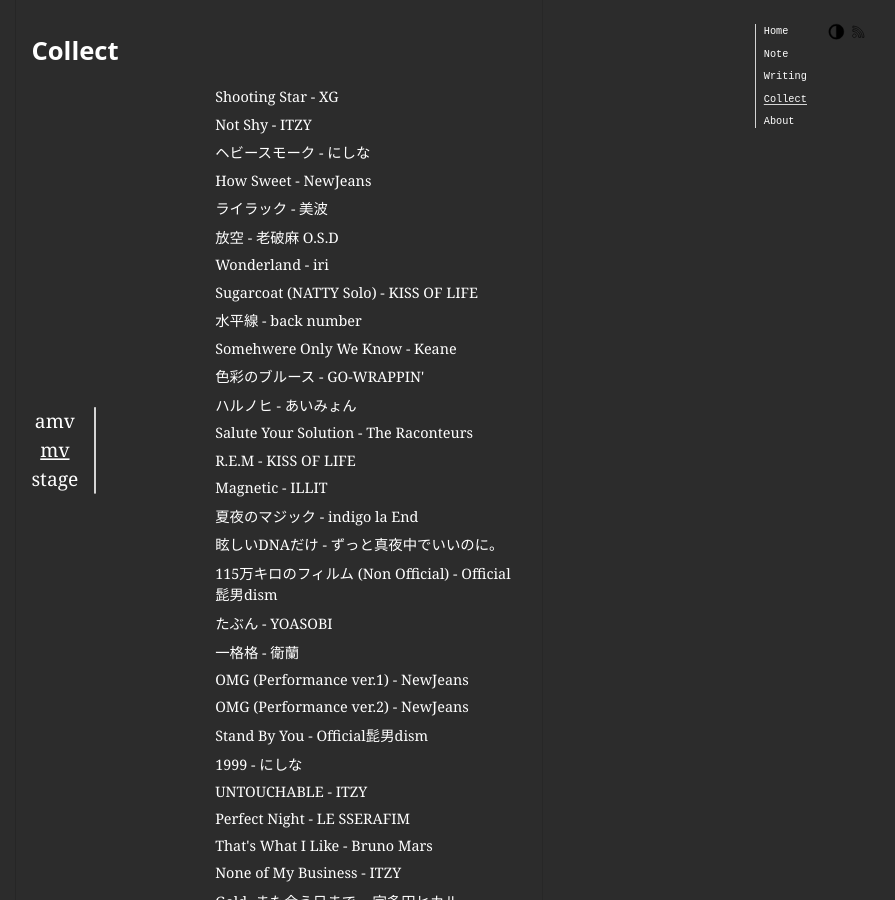
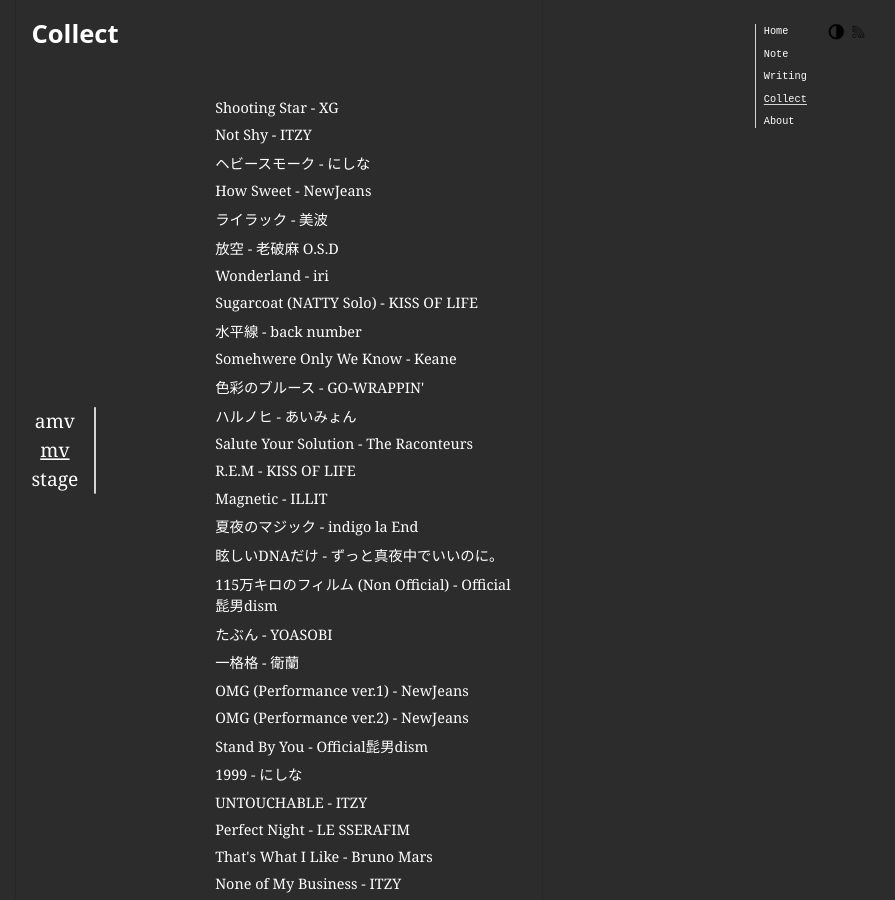
Before and after one commit to faithk7/faithk7.github.io, a Jekyll site: the page built from pages/collect.html, in a window 1280 px wide. Shown: the whole page, without its empty margins (361-1256 px from the left). Built offline with Jekyll 4.4.1, drawn with Linux system fonts in a browser that asks for light colours; comment, search, counter and statistics services are not loaded.

Commit message:
Update collect layout positioning and spacing for improved content alignment
This commit refactors the collection page layout by changing the title from fixed to static positioning, adjusting the collect-title-offset calculation, and modifying content justification from center to flex-start. The overflow behavior is also updated from hidden to auto, and various padding and margin values are refined for better spacing consistency.

```diff
--- a/_sass/_collect.scss
+++ b/_sass/_collect.scss
@@ -1,5 +1,5 @@
 .c-collection-container {
-    --collect-title-offset: calc(var(--space-lg) + 4rem);
+    --collect-title-offset: calc(2.5rem + var(--space-md) * 2);
     display: grid;
     grid-template-columns: 1fr 5fr;
     grid-template-rows: auto 1fr;
@@ -13,19 +13,20 @@
 
 @media (min-width: 768px) {
     body[data-page*="collect"] .l-center {
-        overflow: hidden;
+        overflow: auto;
+        padding-top: 0;
     }
 }
 
 .o-collection-title {
     grid-column: 1 / -1;
     font-size: 2rem;
-    margin-bottom: var(--space-md);
+    margin: var(--space-md) 0 var(--space-md) 0;
+    padding: 0;
+    text-align: left;
     align-self: flex-start;
     font-family: var(--titleFont);
-    position: fixed;
-    top: var(--space-md);
-    z-index: 5;
+    position: static;
 }
 
 .c-collection-nav-container {
@@ -70,14 +71,14 @@
     grid-column: 2 / 3;
     grid-row: 2 / 3;
     display: flex;
-    justify-content: center;
+    justify-content: flex-start;
     flex-direction: column;
     height: 100%;
     overflow-y: auto;
     padding: var(--space-sm);
-    padding-top: var(--collect-title-offset);
+    padding-top: var(--space-md);
     padding-bottom: calc(var(--space-lg) + var(--space-sm));
-    scroll-padding-block: var(--collect-title-offset) calc(var(--space-lg) + var(--space-sm));
+    scroll-padding-block: var(--space-md) calc(var(--space-lg) + var(--space-sm));
     background-color: inherit;
     min-height: 0;
     align-self: stretch;
```
